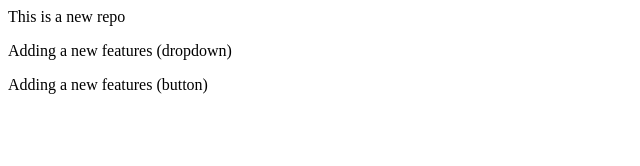
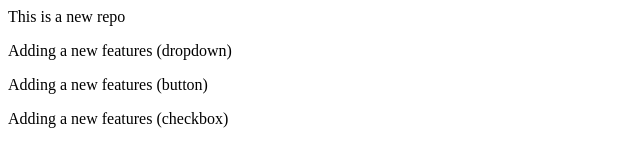
Before and after one commit to patil-abhi59/localrepo, a plain HTML site: page index.html in a window 1280 px wide. Shown: the whole page, without its empty margins (0-640 px from the left). Drawn offline with Linux system fonts and the light colour scheme.

Commit message:
Add checkbox

```diff
--- a/index.html
+++ b/index.html
@@ -1,3 +1,4 @@
 <p> This is a new repo</p>
 <p> Adding a new features (dropdown)</p>
 <p> Adding a new features (button)</p>
+<p> Adding a new features (checkbox)</p>
```
